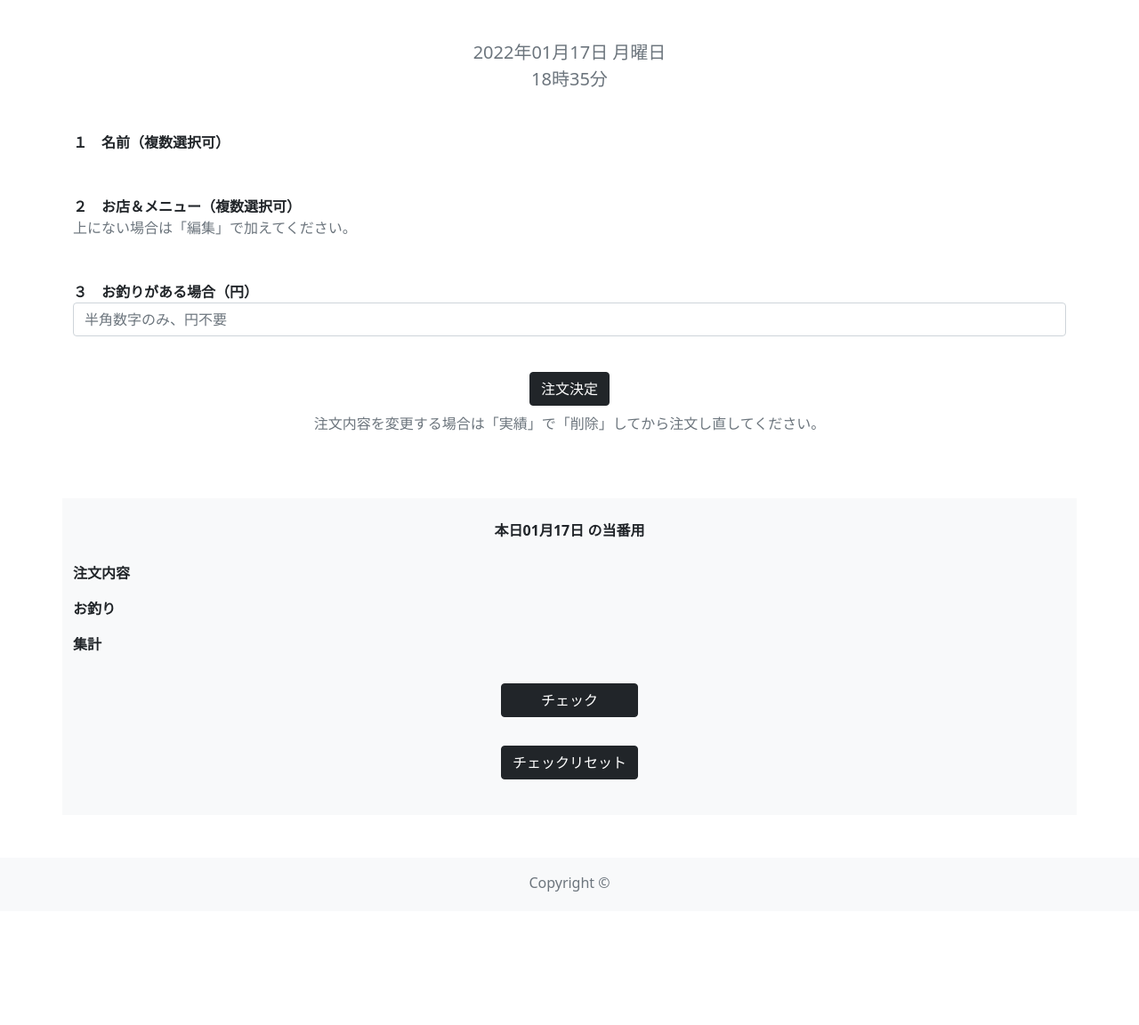
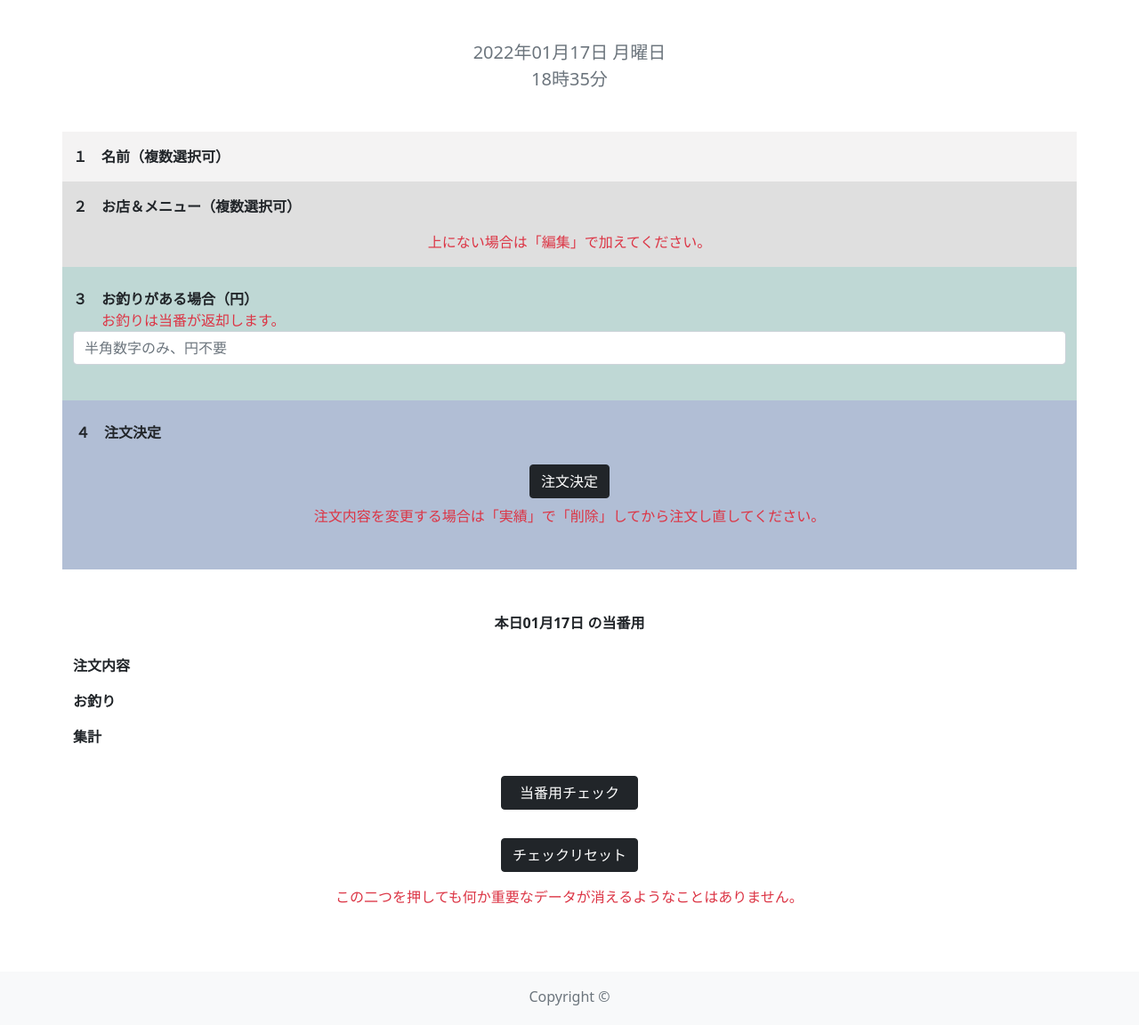
Before and after one commit to rereagri/friendlylunch, a Node server app: page /users/success in a window 1280 px wide. Shown: the part 72-1224 px from the top of the page at 89% size. Before the commit the page ends 1074 px from the top, so only its background shows below. Run offline with Node 20, Linux system fonts and the light colour scheme; some libraries are stand-ins or nearby versions.

Commit message:
🔕👈 Updated with Glitch

```diff
--- a/views/index.ejs
+++ b/views/index.ejs
@@ -54,19 +54,20 @@
     <form id="orderArea">
 
       <!--ユーザー選択-->
-      <div id="usersArea" class="container orderChange">
+      <div id="usersArea" class="container orderChange py-3" style="background-color: #f4f3f3">
         <strong>１　名前（複数選択可）</strong>
       </div>
 
       <!--メニュー選択アコーディオン -->
-      <div class="accordion container pt-5" id="menusArea">
+      <div class="accordion container py-3" id="menusArea" style="background-color: #dfdfdf">
         <strong>２　お店＆メニュー（複数選択可）</strong>
       </div>
-      <div class="container text-muted">上にない場合は「編集」で加えてください。</div>
+      <div class="container text-danger text-center pb-3" style="background-color: #dfdfdf">上にない場合は「編集」で加えてください。</div>
 
       <!--お釣り入力フォーム-->
-      <div id="change" class="container pt-5">
+      <div id="change" class="container py-4" style="background-color: #bfd8d5">
         <strong>３　お釣りがある場合（円）</strong>
+        <div class="text-danger">&emsp;&emsp;お釣りは当番が返却します。</div>
         <div class="input-group mb-3">
           <input name="selectChangeValue" type="number" class="form-control" aria-label="Text input with checkbox" placeholder="半角数字のみ、円不要">
         </div>
@@ -76,10 +77,16 @@
 
 
     <!--注文決定btn-->
-    <div class="container pt-4 pb-5 text-center">
-      <input id="ordersUpdateBtn" type="button" class="btn btn-dark w-auto mb-2" value="注文決定">
-      <div class="text-secondary">
-        注文内容を変更する場合は「実績」で「削除」してから注文し直してください。
+    <div class="container py-4 pb-5" style="background-color: #b1bed5">
+     <div>
+       <strong>４　注文決定</strong>
+     </div>
+     <br>
+     <div class="text-center">
+       <input id="ordersUpdateBtn" type="button" class="btn btn-dark w-auto mb-2" value="注文決定">
+     </div>
+     <div class="text-danger text-center">
+       注文内容を変更する場合は「実績」で「削除」してから注文し直してください。
       </div>
       <div id="errormessage" class="text-danger mt-0"></div>
     </div>
@@ -90,7 +97,7 @@
     <!--本日の注文内容の集計 -->
     <form action="/orders/check" method="post">
 
-    <div class="container py-4 bg-light">
+    <div class="container py-4">
       <strong id="todayDate2" class="d-flex align-items-center justify-content-center"></strong>
       <br>
       <div id="" class="">
@@ -132,12 +139,13 @@
       <div class="container text-center">
         <!--注文済み・お釣り返却済みチェック入れbtn-->
         <div class="py-3">
-          <input id="ordersCheckBtn" type="submit" class="btn btn-dark" style="width:154px;" value="チェック">
+          <input id="ordersCheckBtn" type="submit" class="btn btn-dark" style="width:154px;" value="当番用チェック">
         </div>
         <!--注文済み・お釣り返却済みチェックリセットbtn-->
         <div class="py-3">
-          <input id="ordersResetBtn" type="button" class="btn btn-dark w-auto" value="チェックリセット">
+          <input id="ordersResetBtn" type="button" class="btn btn-dark" style="width:154px;" value="チェックリセット">
         </div>
+        <div class="text-danger">この二つを押しても何か重要なデータが消えるようなことはありません。</div>
       </div>
 
     </div>
--- a/views/login.ejs
+++ b/views/login.ejs
@@ -78,7 +78,7 @@
       <br>
       <br>
       <div class="text-secondary">
-        本アプリのサーバーは「５分間」の「不使用」で「スリープ」する仕様になっています。その日一番にアクセスした人は少しだけサーバー起動に時間がかかります。
+        本アプリのサーバーは「５分間」の「不使用」で「スリープ」する仕様になっています。スリープ中にアクセスした人は少しだけサーバー起動に時間がかかります。
       </div>
     </div>
 
```
